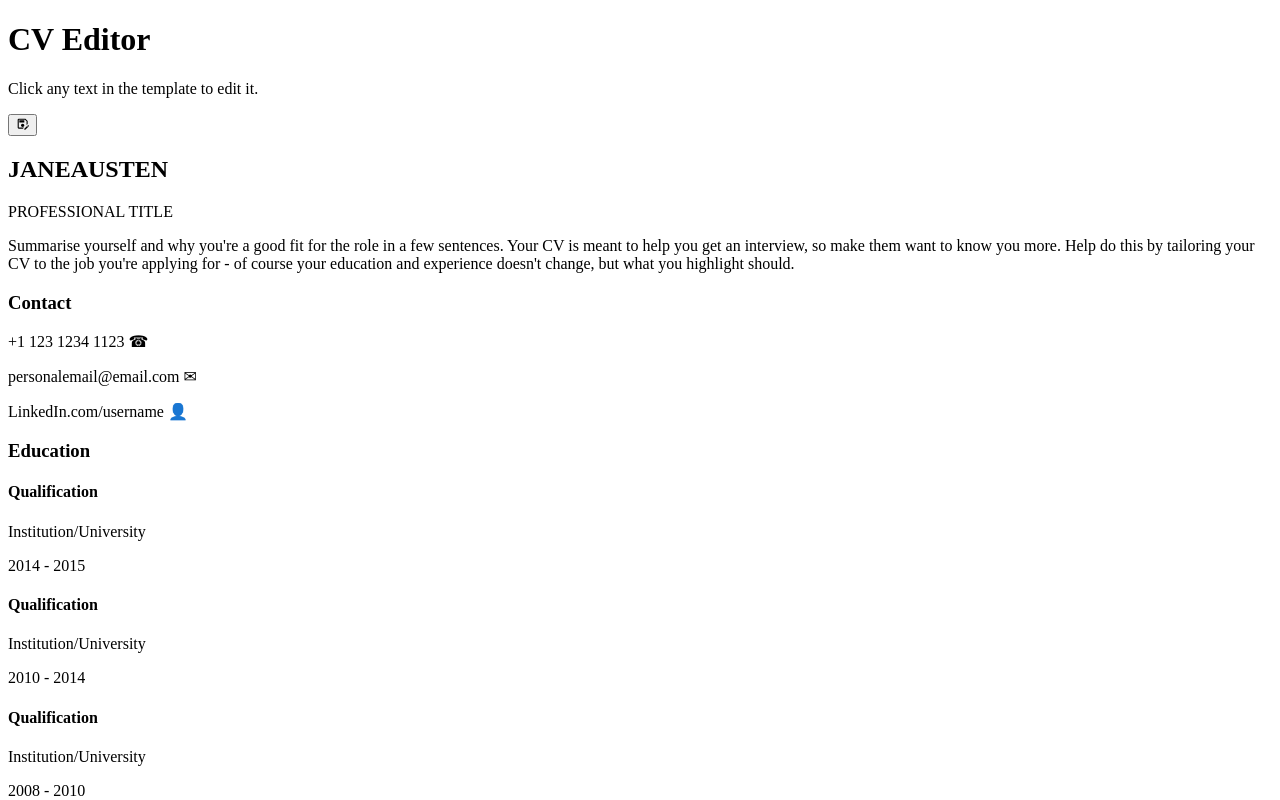
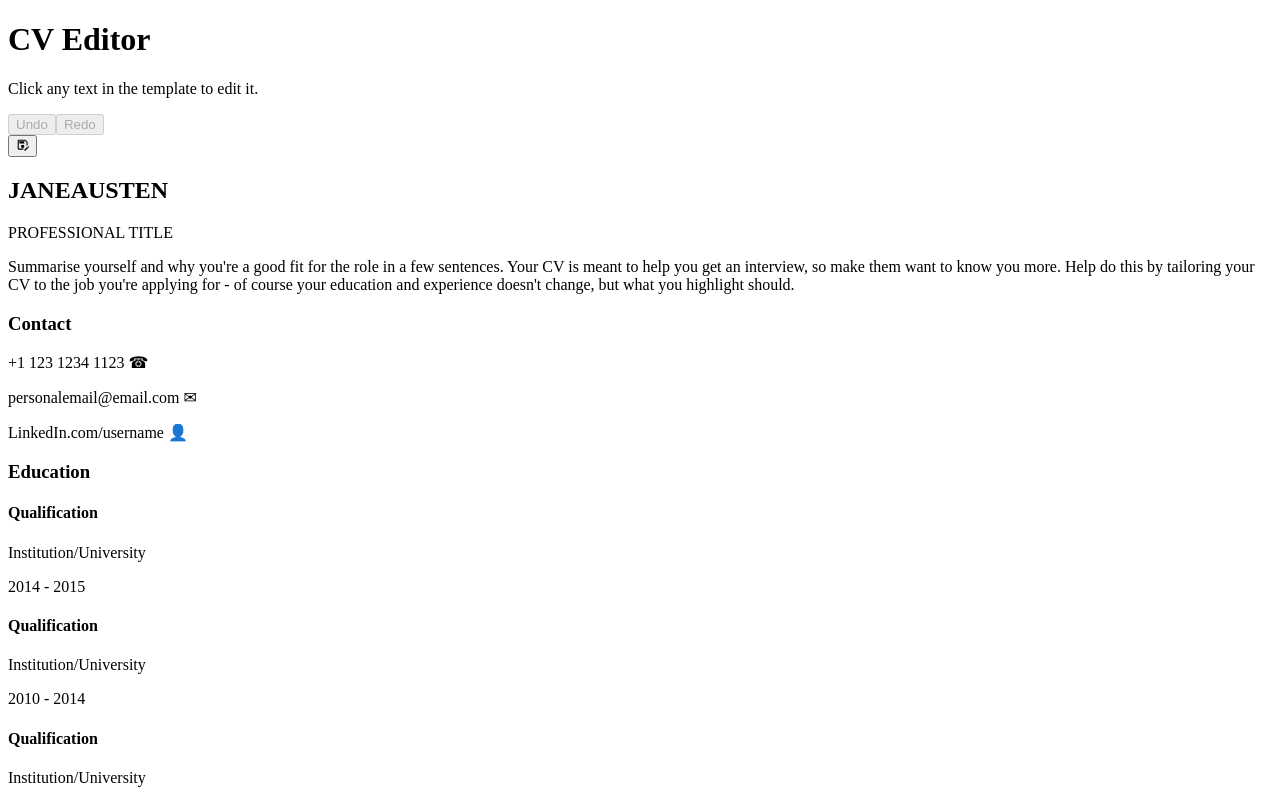
Before and after one commit to JonathanDn/cv-editor-online, a React (Vite) app: page / in a window 1280 px wide. Shown: the top 800 px of the page. Built offline with nearby package versions, Linux system fonts and the light colour scheme; the HTML template or start-up script is replaced by a standard one.

Commit message:
Remove restore checkpoints and keep undo redo only

```diff
--- a/src/App.jsx
+++ b/src/App.jsx
@@ -1,10 +1,11 @@
-import { useCallback, useEffect, useRef } from 'react';
+import { useCallback, useEffect, useRef, useState } from 'react';
 import { MdOutlineSaveAs } from 'react-icons/md';
 
 const LOCAL_STORAGE_KEY = 'cvEditorData';
 const CURRENT_TEMPLATE_VERSION = 4;
 const EXPERIENCE_JOB_SELECTOR = '.experience-container .panel .job';
 const ADDITIONAL_SECTION_SELECTOR = '.additional-section';
+const MAX_UNDO_STATES = 50;
 
 const fifthExperienceMarkup = `
   <div class="job">
@@ -90,6 +91,25 @@ function migrateDocumentHtml(documentHtml, templateVersion) {
 
 function App() {
   const cvRef = useRef(null);
+  const undoStackRef = useRef([]);
+  const redoStackRef = useRef([]);
+  const lastDocumentHtmlRef = useRef('');
+  const isApplyingHistoryRef = useRef(false);
+  const [historyState, setHistoryState] = useState({
+    canUndo: false,
+    canRedo: false,
+  });
+
+  const syncHistoryState = useCallback(() => {
+    setHistoryState({
+      canUndo: undoStackRef.current.length > 0,
+      canRedo: redoStackRef.current.length > 0,
+    });
+  }, []);
+
+  const persistDocument = useCallback((documentHtml) => {
+    writeStoredCvData(documentHtml);
+  }, []);
 
   const handleSaveAsPdf = useCallback(() => {
     window.print();
@@ -102,12 +122,95 @@ function App() {
   }, []);
 
   const handleInput = useCallback(() => {
+    if (!cvRef.current || isApplyingHistoryRef.current) {
+      return;
+    }
+
+    const currentHtml = cvRef.current.innerHTML;
+    const previousHtml = lastDocumentHtmlRef.current;
+
+    if (currentHtml === previousHtml) {
+      return;
+    }
+
+    if (previousHtml) {
+      undoStackRef.current.push(previousHtml);
+      if (undoStackRef.current.length > MAX_UNDO_STATES) {
+        undoStackRef.current.shift();
+      }
+    }
+
+    redoStackRef.current = [];
+    lastDocumentHtmlRef.current = currentHtml;
+    persistDocument(currentHtml);
+    syncHistoryState();
+  }, [persistDocument, syncHistoryState]);
+
+  const applyHistoryState = useCallback((nextHtml) => {
     if (!cvRef.current) {
       return;
     }
 
-    writeStoredCvData(cvRef.current.innerHTML);
-  }, []);
+    isApplyingHistoryRef.current = true;
+    cvRef.current.innerHTML = nextHtml;
+    lastDocumentHtmlRef.current = nextHtml;
+    persistDocument(nextHtml);
+    window.setTimeout(() => {
+      isApplyingHistoryRef.current = false;
+    }, 0);
+    syncHistoryState();
+  }, [persistDocument, syncHistoryState]);
+
+  const handleUndo = useCallback(() => {
+    if (!undoStackRef.current.length) {
+      return;
+    }
+
+    const currentHtml = lastDocumentHtmlRef.current;
+    const previousHtml = undoStackRef.current.pop();
+
+    if (currentHtml) {
+      redoStackRef.current.push(currentHtml);
+    }
+
+    if (previousHtml) {
+      applyHistoryState(previousHtml);
+    }
+  }, [applyHistoryState]);
+
+  const handleRedo = useCallback(() => {
+    if (!redoStackRef.current.length) {
+      return;
+    }
+
+    const currentHtml = lastDocumentHtmlRef.current;
+    const redoHtml = redoStackRef.current.pop();
+
+    if (currentHtml) {
+      undoStackRef.current.push(currentHtml);
+    }
+
+    if (redoHtml) {
+      applyHistoryState(redoHtml);
+    }
+  }, [applyHistoryState]);
+
+  const handleKeyDown = useCallback((event) => {
+    const modifierPressed = event.metaKey || event.ctrlKey;
+
+    if (!modifierPressed || event.key.toLowerCase() !== 'z') {
+      return;
+    }
+
+    event.preventDefault();
+
+    if (event.shiftKey) {
+      handleRedo();
+      return;
+    }
+
+    handleUndo();
+  }, [handleRedo, handleUndo]);
 
   useEffect(() => {
     if (!cvRef.current) {
@@ -123,6 +226,8 @@ function App() {
       );
 
       cvRef.current.innerHTML = migratedDocumentHtml;
+      lastDocumentHtmlRef.current = migratedDocumentHtml;
+      syncHistoryState();
 
       if (
         storedCvData.templateVersion !== CURRENT_TEMPLATE_VERSION ||
@@ -134,8 +239,10 @@ function App() {
       return;
     }
 
-    writeStoredCvData(cvRef.current.innerHTML);
-  }, []);
+    lastDocumentHtmlRef.current = cvRef.current.innerHTML;
+    persistDocument(cvRef.current.innerHTML);
+    syncHistoryState();
+  }, [persistDocument, syncHistoryState]);
 
   return (
     <main className="page">
@@ -145,6 +252,15 @@ function App() {
       </header>
 
       <section className="cv-shell">
+        <div className="history-controls" aria-label="History controls">
+          <button type="button" className="history-button" onClick={handleUndo} disabled={!historyState.canUndo}>
+            Undo
+          </button>
+          <button type="button" className="history-button" onClick={handleRedo} disabled={!historyState.canRedo}>
+            Redo
+          </button>
+        </div>
+
         <button
           type="button"
           className="save-pdf-button"
@@ -164,6 +280,7 @@ function App() {
           aria-label="Editable CV template"
           onPaste={handlePaste}
           onInput={handleInput}
+          onKeyDown={handleKeyDown}
         >
           <header className="profile-container hero" data-testid="profile-container">
             <h2 className="hero-name">
--- a/src/styles.css
+++ b/src/styles.css
@@ -42,6 +42,30 @@ body {
 .cv-shell {
   position: relative;
   width: min(100%, 210mm);
+}
+
+.history-controls {
+  position: absolute;
+  top: 0.9rem;
+  left: 0.9rem;
+  z-index: 5;
+  display: flex;
+  gap: 0.4rem;
+}
+
+.history-button {
+  border: 0;
+  border-radius: 999px;
+  background: rgb(30 30 30 / 92%);
+  color: #fff;
+  padding: 0.38rem 0.7rem;
+  font-size: 0.75rem;
+  cursor: pointer;
+}
+
+.history-button:disabled {
+  opacity: 0.45;
+  cursor: not-allowed;
 }
 
 .save-pdf-button {
@@ -221,6 +245,17 @@ body {
     height: 2.6rem;
   }
 
+  .history-controls {
+    top: 0.6rem;
+    left: 0.6rem;
+    gap: 0.3rem;
+  }
+
+  .history-button {
+    padding: 0.3rem 0.58rem;
+    font-size: 0.68rem;
+  }
+
   .hero-name {
     font-size: 2.1rem;
     letter-spacing: 0.13em;
```
